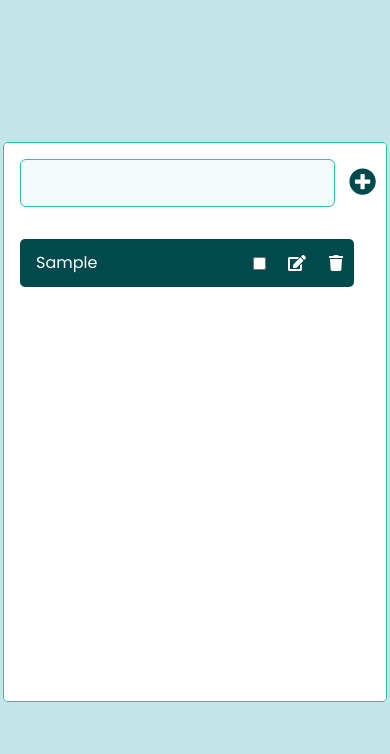
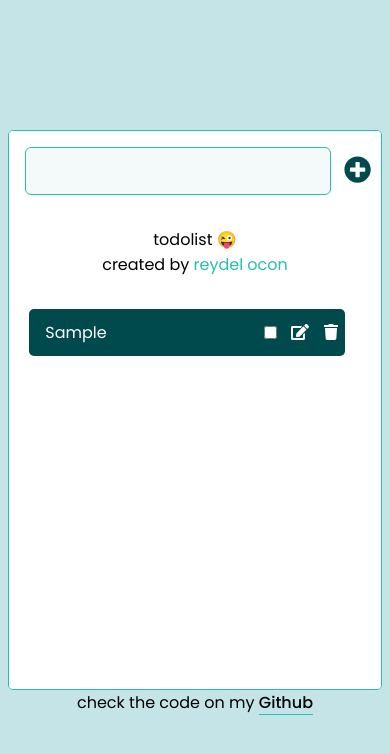
Before and after one commit to reydelshit/todolist-react, a React (Create React App) app: page / in a window 390 px wide. Both pictures are taken after typing "Sample" into the empty fields and a click on the button 362 px from the left and 183 px from the top of the page. Shown: the top 754 px of the page. Built offline with nearby package versions, Linux system fonts and the light colour scheme.

Commit message:
added footer, fixed mobile view

```diff
--- a/src/App.js
+++ b/src/App.js
@@ -1,7 +1,8 @@
 import React, { useState, useEffect } from 'react'
 import './style.css'
+import Footer from './Footer'
 
-import { faTrash, faEdit, faPaperPlane, faPlusCircle, faBookDead } from '@fortawesome/free-solid-svg-icons'
+import { faTrash, faEdit, faPaperPlane, faPlusCircle} from '@fortawesome/free-solid-svg-icons'
 import { FontAwesomeIcon } from '@fortawesome/react-fontawesome'
 
 
@@ -11,9 +12,6 @@ const App = () => {
     const [todo, setTodo] = useState('')
     const [edit, setEdit] = useState(null)
     const [editText, setEditText] = useState('')
-
-
-
 
 
     useEffect(() => {
@@ -69,9 +67,6 @@ const App = () => {
         setTodos(updateTodo)
     }
 
-
-
-
     function editSubmit(id){
         const updateTodoss = [...todos].map((bago) => {
             if(bago.id === id){
@@ -85,7 +80,6 @@ const App = () => {
         setEditText('')
 
     }
-
     return (
         <div className="main">
             <div className='main__holder'>
@@ -95,20 +89,23 @@ const App = () => {
                     <button type='submit' className='plus__holder'>
                         <FontAwesomeIcon className='plus' icon={faPlusCircle}/>
                     </button>
+                </form>
+                <div className='main__title' style={{
+                    textAlign: 'center',
+                }}>todolist 😜 <br />
+                    created by <span><a href="https://github.com/reydelshit" target="_blank" style={{
+                    textDecoration: 'none',
+                    color: 'hsl(172, 67%, 45%)'
+                }}>reydel ocon</a></span>
+                </div>
+              <div className='main__body'>
+                {todos.map((hey) =>
+                <div className={hey.status === true ? 'todoDone' : 'todoShit'} key={hey.id}>
+                        {edit === hey.id ?
+                        (<input type='text' onChange={(e) => setEditText(e.target.value)} value={editText}></input>)
+                        :  (<div className='todo__title'>{hey.title}</div>)}
 
-                    {/* <h1>hello I'm Reydel 😜 <br/>
-                 welcome to my todolist made in React 😎 <br/>
-                I hope u like it 👌</h1> */}
-                </form>
-                <div className='main__body'>
-                {todos.map((hey) => <div className={hey.status === true ? 'todoDone' : 'todoShit'} key={hey.id}>
-                    {edit === hey.id ?
-                    (<input type='text' onChange={(e) => setEditText(e.target.value)} value={editText}>
-                    </input>)
-                    :
-                    (<div className='todo__title'>{hey.title}</div>)}
-
-                    <div className='todos__feature'>
+                        <div className='todos__feature'>
                         <input type='checkbox' onChange={() => update(hey.id)} checked={hey.status}>
                         </input>
                         <button onClick={() => setEdit(hey.id)}>
@@ -127,6 +124,7 @@ const App = () => {
                 </div>
             </div>
         </div>
+
      );
 }
 
--- /dev/null
+++ b/src/Footer.js
@@ -0,0 +1,14 @@
+import './style.css'
+
+const Footer = () => {
+    return (
+
+        <div>
+            <footer>
+                <span>check the code on my <a href="#">Github</a></span>
+            </footer>
+        </div>
+     );
+}
+
+export default Footer;
--- a/src/index.js
+++ b/src/index.js
@@ -1,6 +1,7 @@
 import React from 'react'
 import  ReactDOM  from 'react-dom'
 import { BrowserRouter } from 'react-router-dom'
+import Footer from './Footer'
 import App from './App'
 import './style.css'
 
@@ -8,6 +9,7 @@ ReactDOM.render(
     <BrowserRouter>
      <React.StrictMode>
         <App/>
+        <Footer/>
     </React.StrictMode>
     </BrowserRouter>, document.getElementById('root')
 
--- a/src/style.css
+++ b/src/style.css
@@ -33,6 +33,7 @@ body{
 }
 
 .main{
+
 
     width: 30rem;
     height: 35rem;
@@ -116,7 +117,7 @@ button{
     display: flex;
     flex-direction: row;
     align-items: center;
-    height: 3rem;
+    height: clamp(3rem, 3vw, fit-content);
     width: 100%;
     color: var(--White);
     font-weight: 400;
@@ -131,7 +132,7 @@ button{
     display: flex;
     flex-direction: row;
     align-items: center;
-    height: 3rem;
+    height: clamp(3rem, 3vw, fit-content);
     width: 100%;
     color: var(--White);
     font-weight: 400;
@@ -150,15 +151,15 @@ button{
     background-color: var(--semi-cyan);
     z-index: 1;
     width: 70%;
-    height: 2px;
+    height: 4px;
 
 }
 
 
-.todoShit input[type='text']{
+.todoShit input[type='text'], .todoDone input[type='text']{
 
     width: 75%;
-    height: 100%;
+    height: 2rem;
     padding: 1em;
     cursor: auto;
     outline: none;
@@ -166,6 +167,7 @@ button{
     border-radius: 6px;
     background: var(--semilight-grayish-cyan);
 }
+
 
 .todoShit input[type='checkbox'], .todoDone input[type='checkbox']{
 
@@ -183,9 +185,11 @@ button{
 
 .todo__title{
 
-    width: 100%;
+    width: 75%;
     height: 100%;
     font-size: 1rem;
+    flex-wrap: wrap;
+    word-wrap: break-word;
 }
 
 .todos__feature {
@@ -231,7 +235,27 @@ button{
     color: var(--main-cyan);
 }
 
-@media screen and (max-width: 700px) and (min-width: 280px){
+footer{
+    text-align: center;
+}
+
+footer a{
+    text-decoration: none;
+    font-weight: 500;
+    color: black;
+    border-bottom: 1px solid var(--main-cyan);
+}
+footer a:hover{
+
+    color: var(--main-cyan);
+}
+
+
+@media screen and (max-width: 700px){
+
+    body{
+        padding: 0.5em;
+    }
 
     .main{
         width: 100%;
@@ -239,8 +263,30 @@ button{
     .plus__holder{
         right: 10px;
     }
+
+    .main__body{
+        width: 85vw;
+    }
+
+    .todoShit, .todoDone{
+
+       width: 100%;
+    }
     .todoDone::before{
 
-        width: 50%;
+        width: 60%;
     }
+
+    .todos__feature {
+
+        width: 28%;
+    }
+
+    .todoDone input[type='text']{
+
+        width: 60%;
+        height: 2rem;
+        padding: 1em;
+    }
+
 }
```
